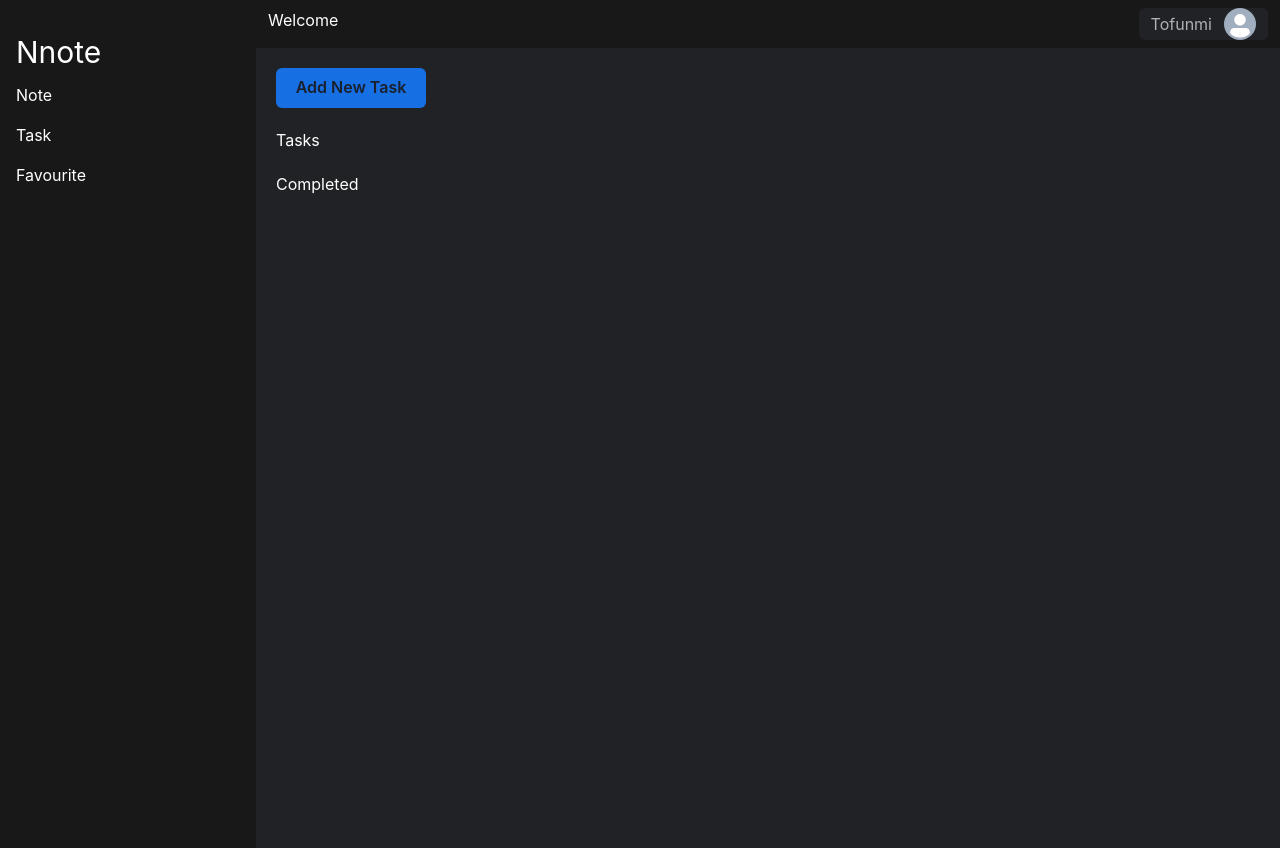
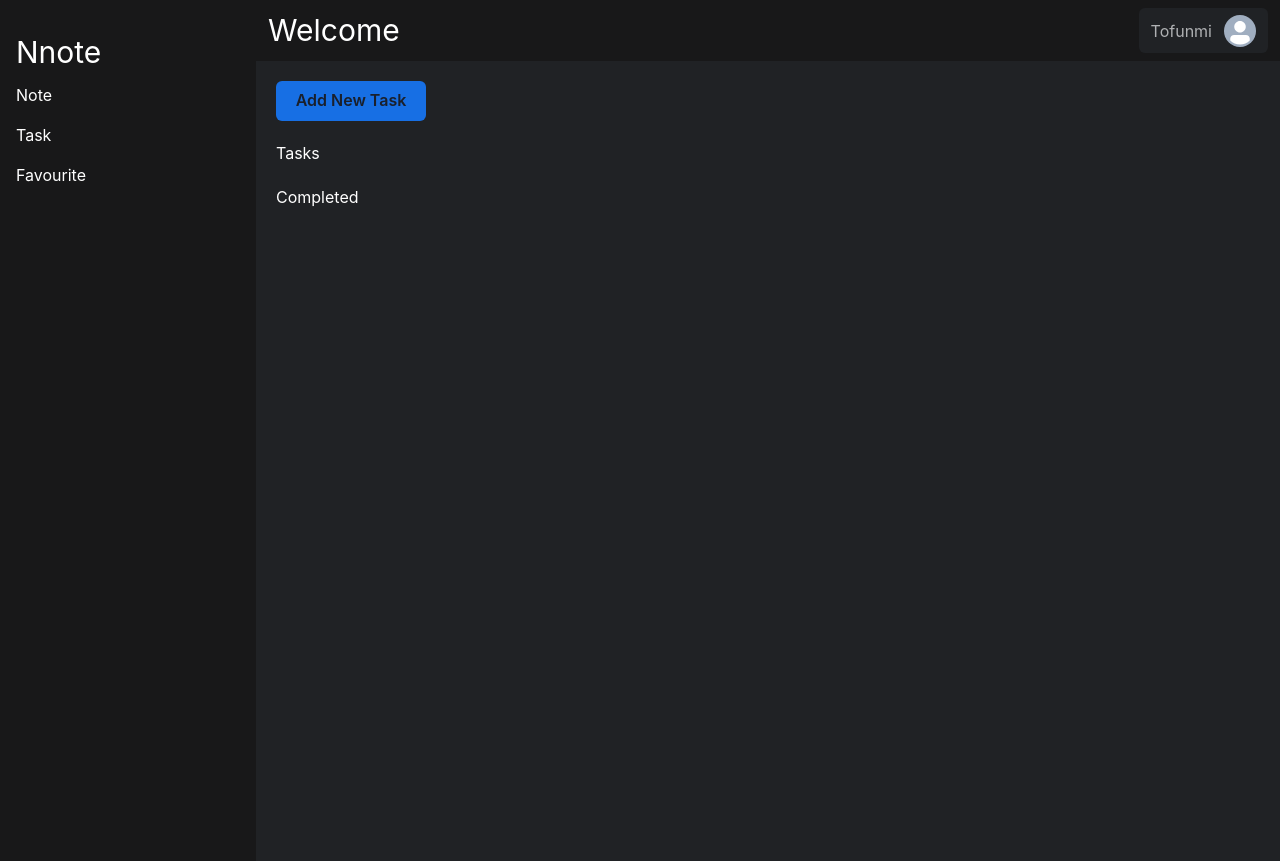
Before and after one commit to devtofunmi/Nnote, a React (Vite) app: page /dashboard/task in a window 1280 px wide. Built offline with nearby package versions, Linux system fonts and the light colour scheme.

Commit message:
adjust the font size of the welcome

```diff
--- a/src/components/Topbar.jsx
+++ b/src/components/Topbar.jsx
@@ -7,18 +7,7 @@ const Topbar = () => {
 
   return (
     <Flex justify={"space-between"} px={3} py={2} bg={"#181819"}>
-      <Text>Welcome </Text>
-      {/* <Input
-        w={["70%", "50%"]}
-        bg={"#202225"}
-        placeholder={"Search..."}
-        _placeholder={{
-          color: "#afb1b3",
-        }}
-        onChange={(e) => {
-          searchBar(e.target.value);
-        }}
-      /> */}
+      <Text fontSize={["20px", "30px"]}>Welcome </Text>
 
       <Flex
         align={"center"}
```
